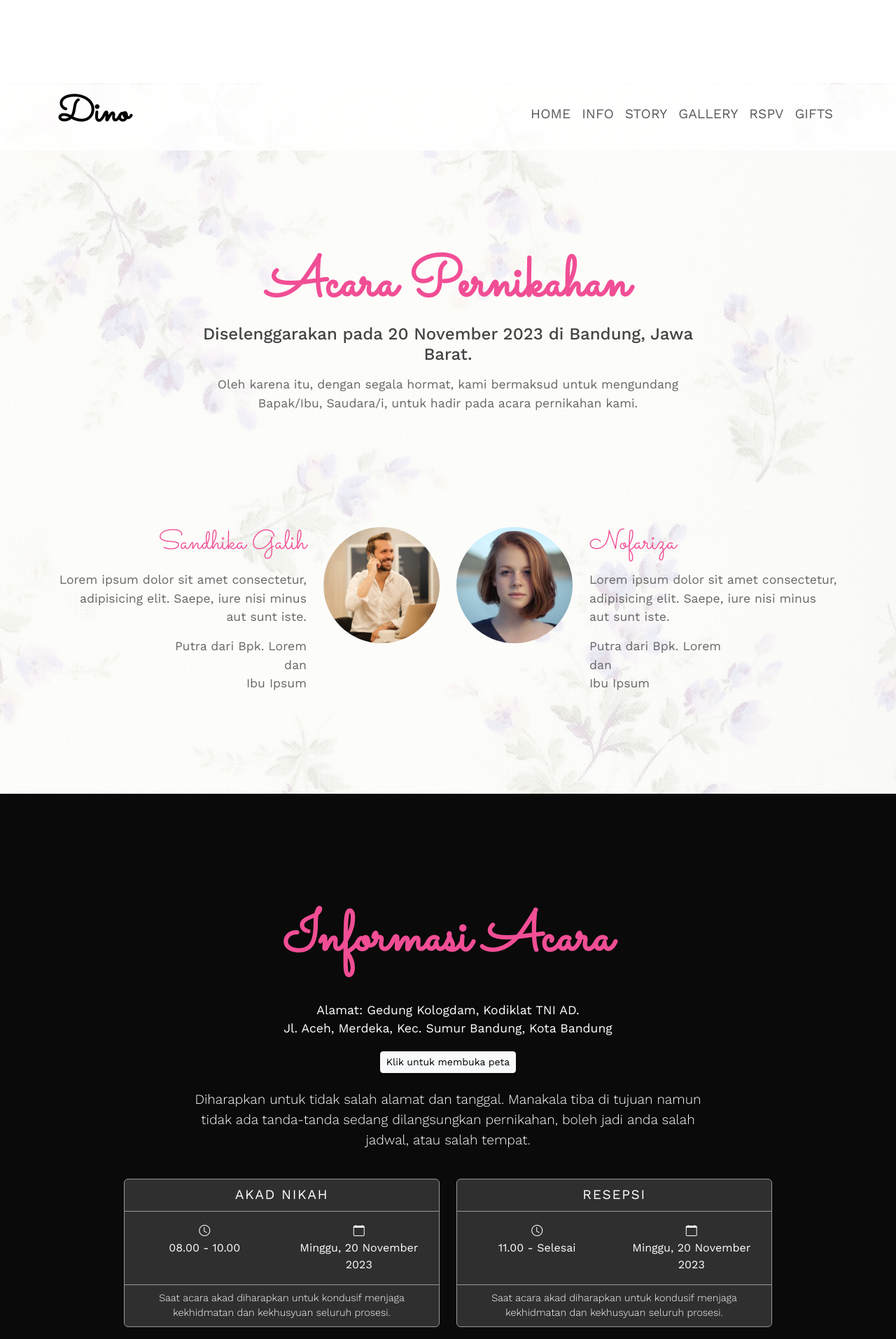
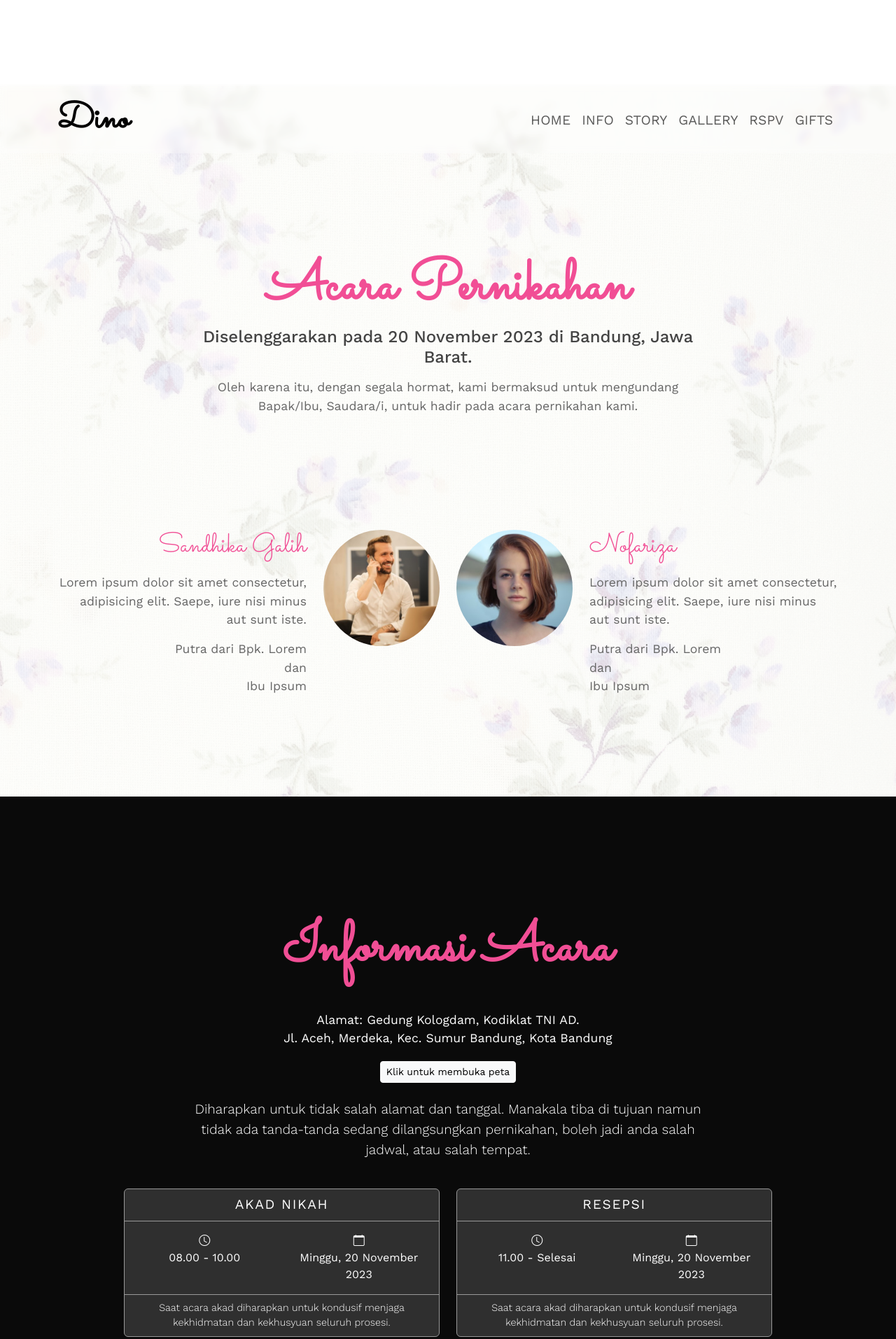
Before and after one commit to danielmido/dino-wedding, a plain HTML site: page index.html in a window 1280 px wide. Shown: the part 680-2593 px from the top of the page at 70% size. Drawn offline with nearby package versions, Linux system fonts and the light colour scheme.

Commit message:
video 2b - perbaikan layouting

```diff
--- a/index.html
+++ b/index.html
@@ -38,9 +38,10 @@
     </main>
   </section>
 
+  <!-- Nav -->
   <nav class="navbar navbar-expand-md bg-transparent sticky-top mynavbar pt-0">
-    <div class="container">
-      <a class="navbar-brand" href="#">Dino</a>
+    <div class="container" style="padding-top: 14px;">
+      <a class="navbar-brand py-0 ps-4 ps-md-0" href="#">Dino</a>
       <button class="navbar-toggler border-0" type="button" data-bs-toggle="offcanvas" data-bs-target="#offcanvasNavbar"
         aria-controls="offcanvasNavbar" aria-label="Toggle navigation">
         <span class="navbar-toggler-icon"></span>
@@ -64,6 +65,7 @@
     </div>
   </nav>
 
+  <!-- Section Home -->
   <section id="home" class="home">
     <div class="container">
       <div class="row justify-content-center">
@@ -104,11 +106,12 @@
     </div>
   </section>
 
-  <section id="info" class="info">
-    <div class="container">
+  <!-- Section Info -->
+  <section id="info" class="info py-0">
+    <div class="container vh-100">
       <div class="row justify-content-center">
         <div class="col-md-8 col-10 text-center">
-          <h2>Informasi Acara</h2>
+          <h2 style="padding-top: 170px;">Informasi Acara</h2>
           <p class="alamat">Alamat: Gedung Kologdam, Kodiklat TNI AD. <br> Jl. Aceh, Merdeka, Kec. Sumur Bandung, Kota
             Bandung</p>
           <a href="https://maps.app.goo.gl/2tNC3tRJDkQuMdj5A" target="_blank"
--- a/style.css
+++ b/style.css
@@ -28,7 +28,9 @@ body {
   min-height: 100vh;
 }
 
-.hero h1, .hero h4, .hero p {
+.hero h1,
+.hero h4,
+.hero p {
   text-shadow: var(--shadow);
 }
 
@@ -65,7 +67,8 @@ body {
   height: 100vh;
 }
 
-.mynavbar .navbar-brand, .mynavbar .offcanvas-title {
+.mynavbar .navbar-brand,
+.mynavbar .offcanvas-title {
   font-family: 'Sacramento', cursive;
   font-size: 3.2rem;
   font-weight: bold;
@@ -173,9 +176,8 @@ body {
     padding: 70px;
   }
 }
+
 /* tablet */
-
-
 @media(max-width: 768px) {
   html {
     font-size: 65%;
@@ -191,6 +193,14 @@ body {
     text-align: center;
   }
 }
+
+@media(min-width: 768px) {
+  .mynavbar {
+    backdrop-filter: blur(4px);
+    background-color: rgba(255, 255, 255, 0.3) !important;
+  }
+}
+
 /* mobile */
 @media(max-width: 576px) {
   html {
```
